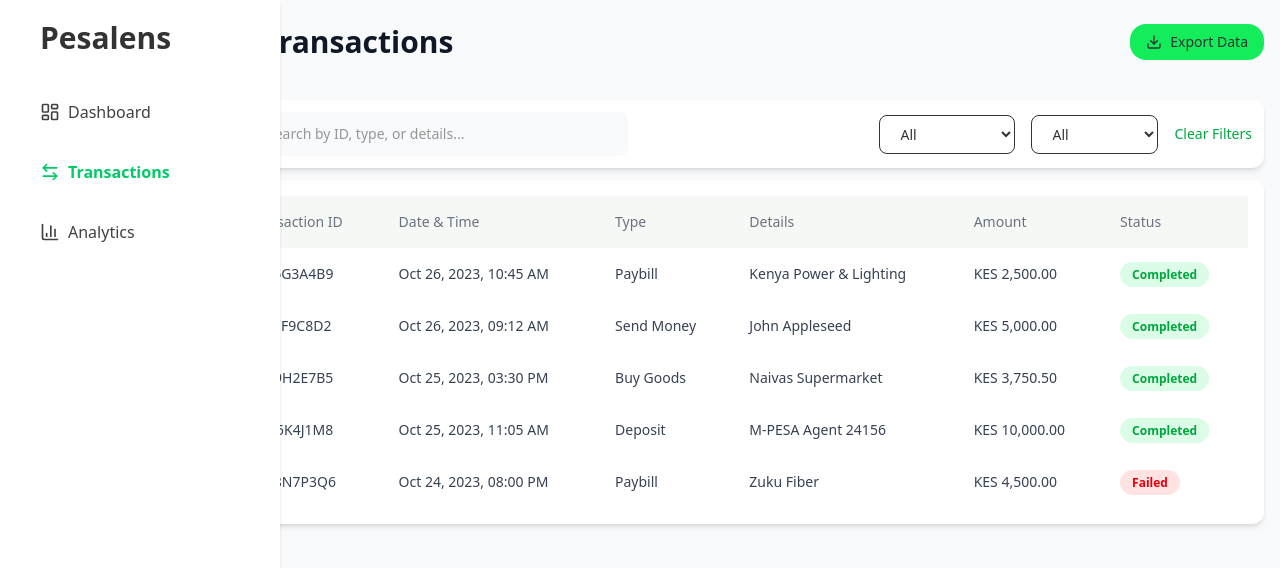
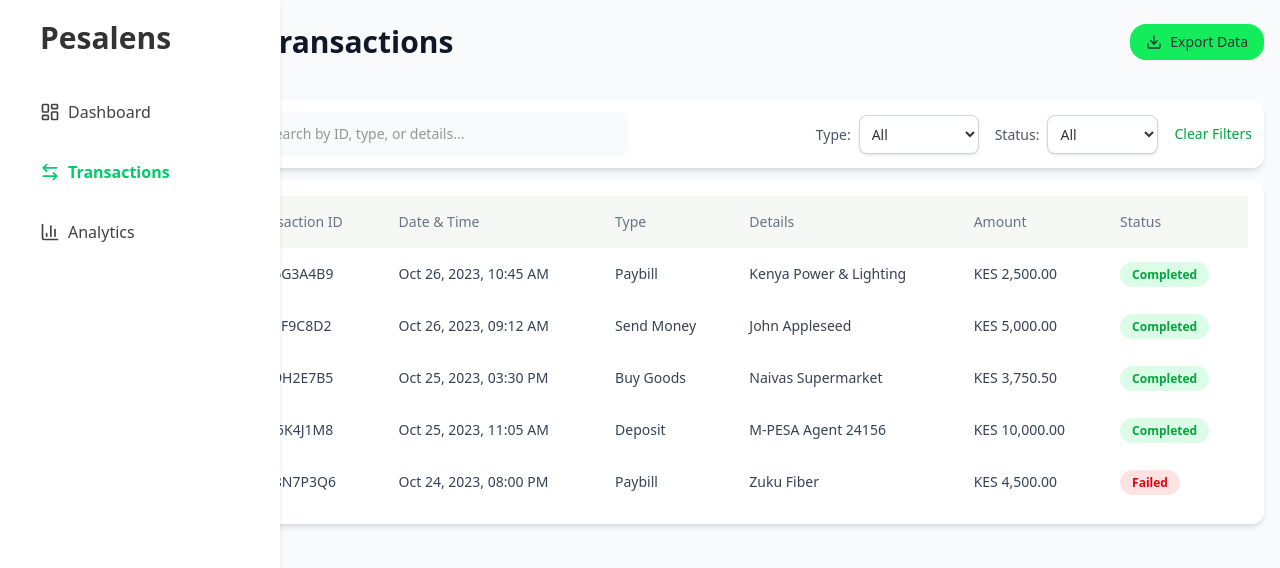
Before and after one commit to samuelkaranja/pesalens, a React (Vite) app: page /transactions in a window 1280 px wide. Shown: the top 568 px of the page. Built offline with nearby package versions, Linux system fonts and the light colour scheme.

Commit message:
Added some designs in the TransactionsTable component

```diff
--- a/src/components/TransactionsTable.tsx
+++ b/src/components/TransactionsTable.tsx
@@ -49,10 +49,12 @@ const TransactionsTable: React.FC<TransactionsTableProps> = ({ data }) => {
         </div>
 
         <div className="flex gap-4">
+          <div>
+            <label className="text-sm text-gray-600 pr-2">Type:</label>
             <select
               value={typeFilter}
               onChange={(e) => setTypeFilter(e.target.value)}
-            className="bg-white border rounded-lg px-4 py-2 text-sm"
+              className="bg-white border border-gray-300 shadow rounded-lg p-2 text-sm"
             >
               <option>All</option>
               <option>Paybill</option>
@@ -60,16 +62,20 @@ const TransactionsTable: React.FC<TransactionsTableProps> = ({ data }) => {
               <option>Buy Goods</option>
               <option>Deposit</option>
             </select>
+          </div>
 
+          <div>
+            <label className="text-sm text-gray-600 pr-2">Status:</label>
             <select
               value={statusFilter}
               onChange={(e) => setStatusFilter(e.target.value)}
-            className="bg-white border rounded-lg px-4 py-2 text-sm"
+              className="bg-white border border-gray-300 shadow rounded-lg p-2 text-sm"
             >
               <option>All</option>
               <option>Completed</option>
               <option>Failed</option>
             </select>
+          </div>
 
           <button
             onClick={() => {
```
Lines whose indentation alone changed are shown as unchanged.
